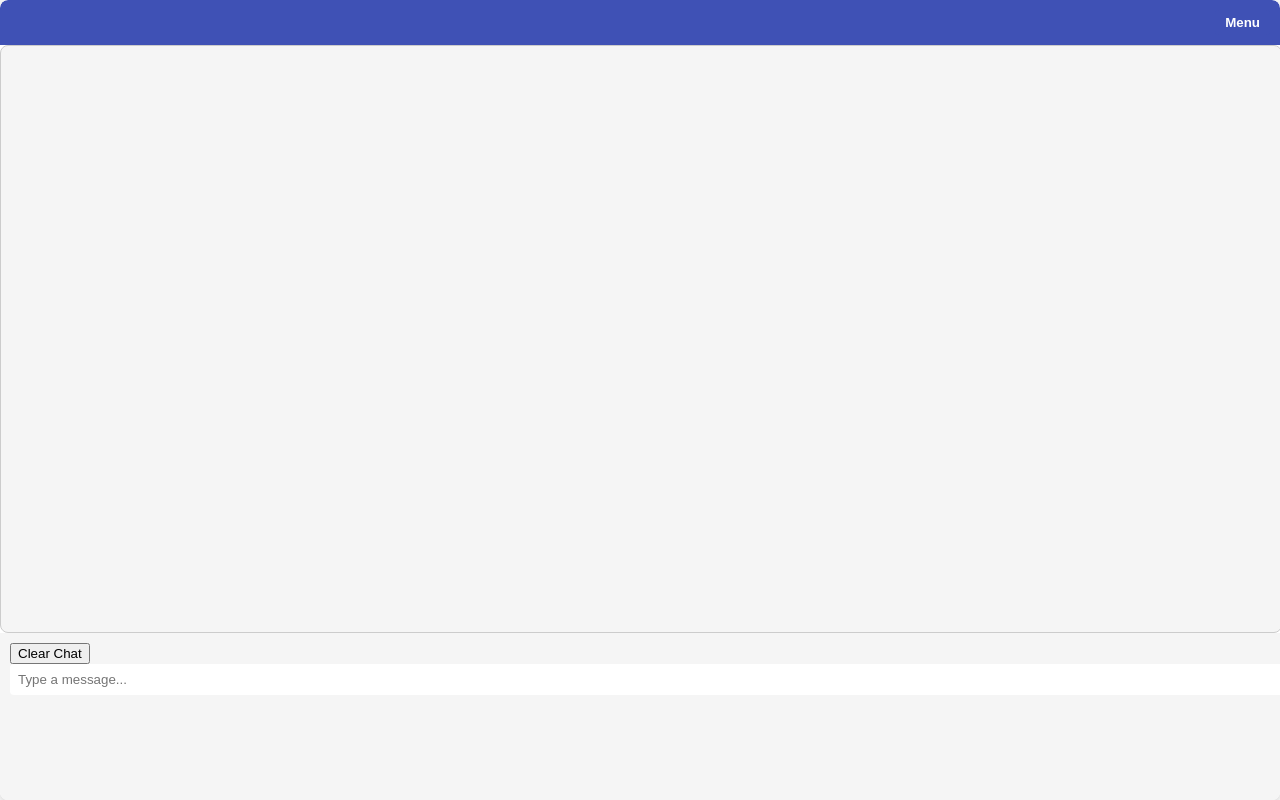
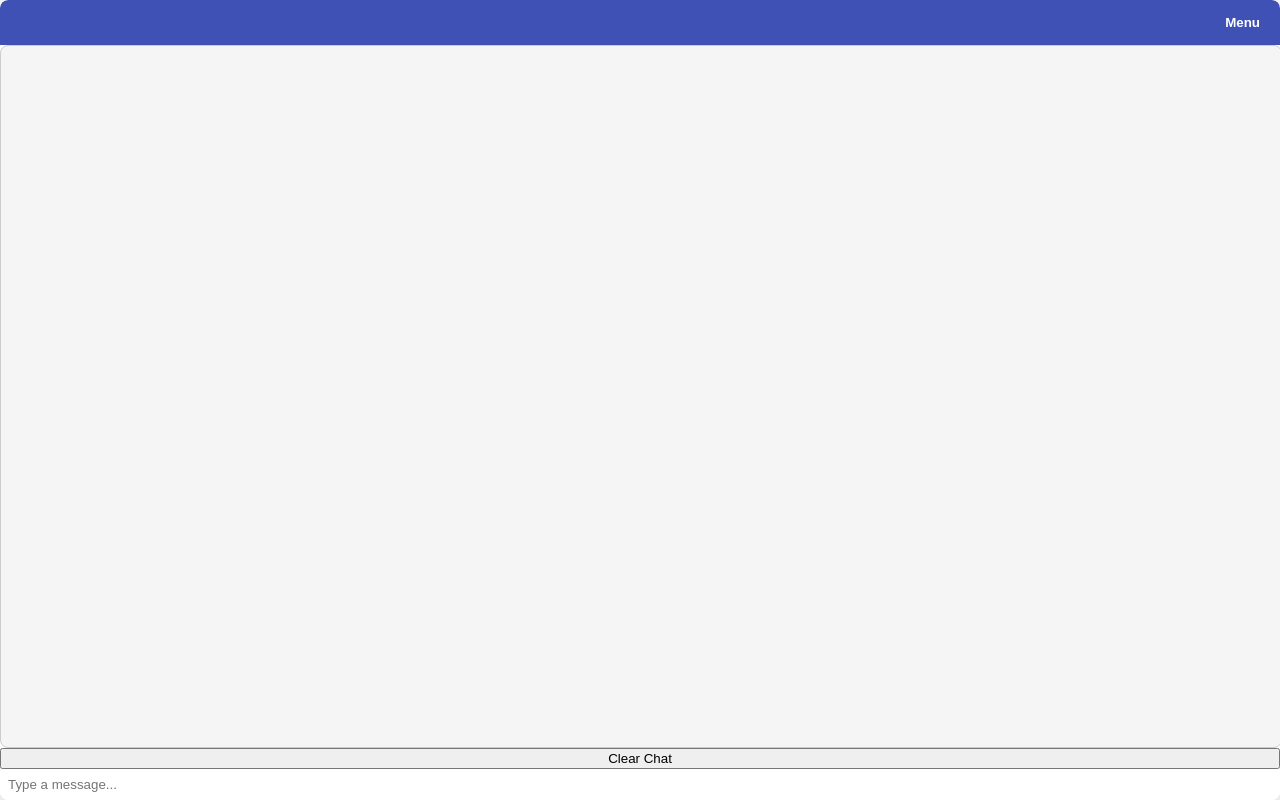
Before and after one commit to ivonr7/FallHack2023, a plain HTML site: page index.html in a window 1280 px wide. Drawn offline with Linux system fonts and the light colour scheme.

Commit message:
Styling changes

```diff
--- a/style.css
+++ b/style.css
@@ -86,14 +86,8 @@ body {
 }
 
 #chat-input {
-<<<<<<< HEAD
     width: 100%; /* Width of the input section */
     /*height: 100%;*/
-=======
-    width: 700px; /* Width of the input section */
-    height: 200px;
-    padding: 10px;
->>>>>>> a385c3d5a62471663b10088d239e79e88a6417fe
     display: flex;
     flex-direction: column;
     background-color: #f5f5f5;
```
